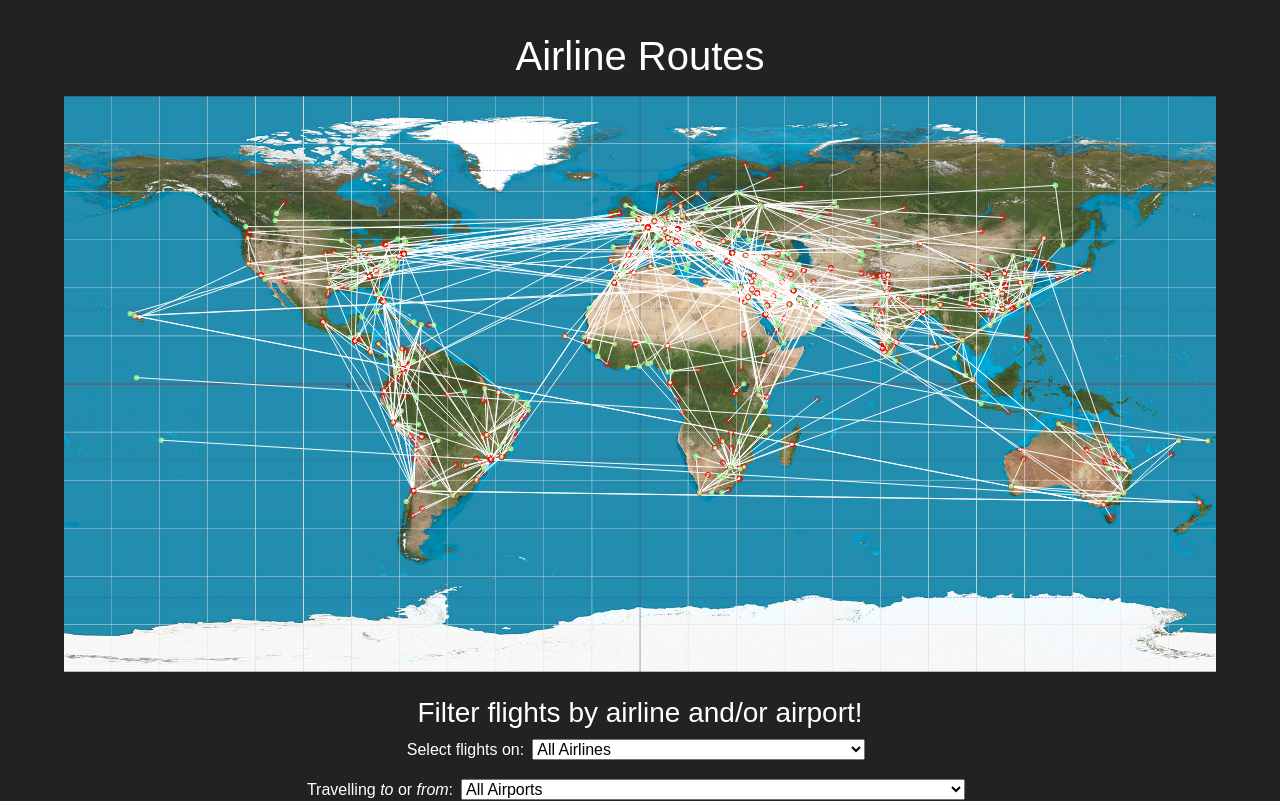
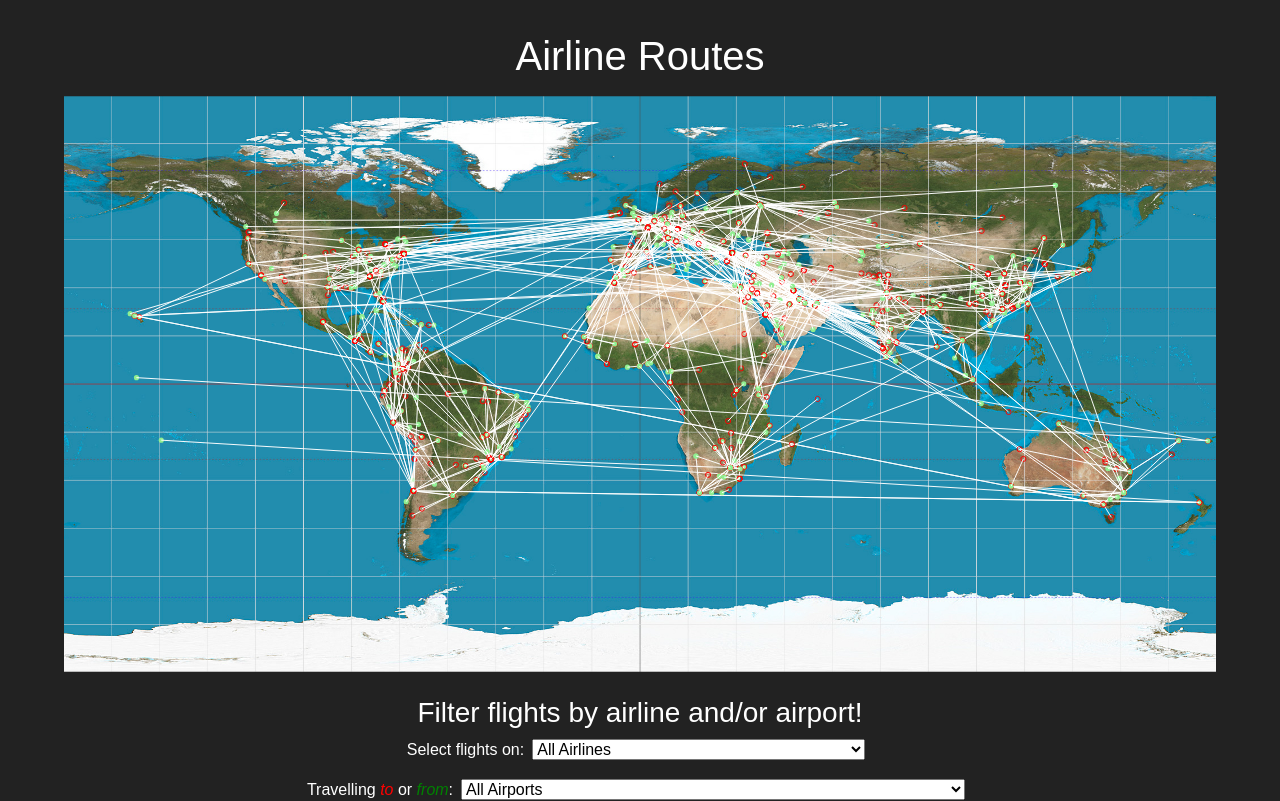
Before and after one commit to kaledoux/react-airlines, a React (Create React App) app: page / in a window 1280 px wide. Shown: the top 801 px of the page. Built offline with nearby package versions, Linux system fonts and the light colour scheme.

Commit message:
svg circles visibility fix

```diff
--- a/src/App.css
+++ b/src/App.css
@@ -42,10 +42,10 @@ svg circle.destination {
 	stroke: red;
 	stroke-width: .3;
 	fill: transparent;
-	r: 0.8;
+	/* r: 0.8; */
 }
 
 svg circle.source {
 	fill: lightgreen;
-	r: 0.8;
+	/* r: 0.8; */
 }
--- a/src/App.js
+++ b/src/App.js
@@ -76,7 +76,7 @@ const App = () => {
 					/>
 				</p>
 				<p>
-					Travelling <i>to</i> or <i>from</i>:
+					Travelling <i style={{ color: 'red' }}>to</i> or <i style={{ color: 'green' }}>from</i>:
 					<Select
 						options={filteredAirports}
 						valueKey="code"
--- a/src/components/Map.js
+++ b/src/components/Map.js
@@ -1,5 +1,4 @@
 import React from 'react';
-import { Figure } from 'react-bootstrap';
 
 const Map = ({ routes, airports }) => {
 	return (
@@ -23,10 +22,10 @@ const Map = ({ routes, airports }) => {
 
 					return (
 						<g key={keyCode}>
-							<circle className="source" cx={x1} cy={y1}>
+							<circle className="source" cx={x1} cy={y1} r={0.8}>
 								<title />
 							</circle>
-							<circle className="destination" cx={x2} cy={y2}>
+							<circle className="destination" cx={x2} cy={y2} r={0.8}>
 								<title />
 							</circle>
 							<path d={`M${x1} ${y1} L ${x2} ${y2}`} />
```
